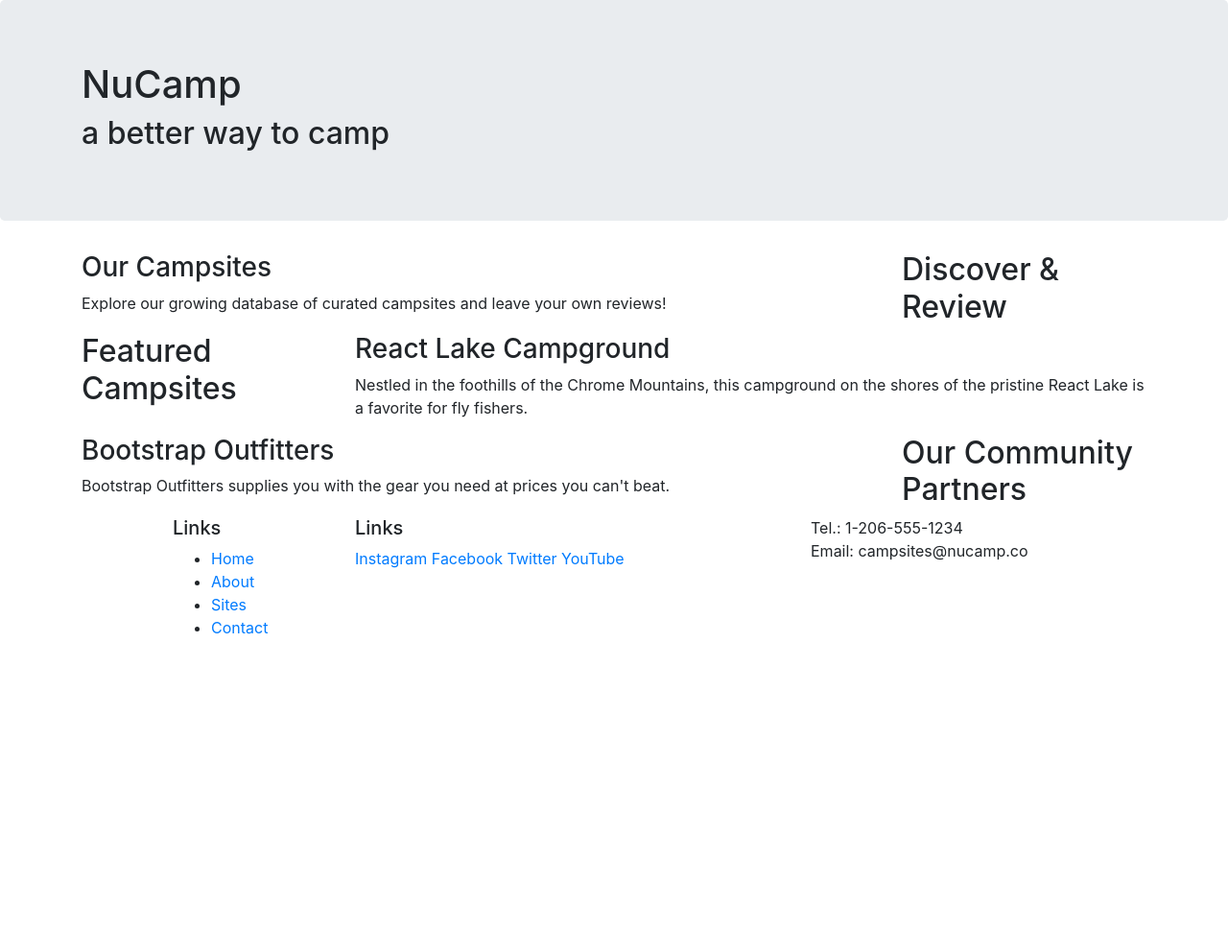
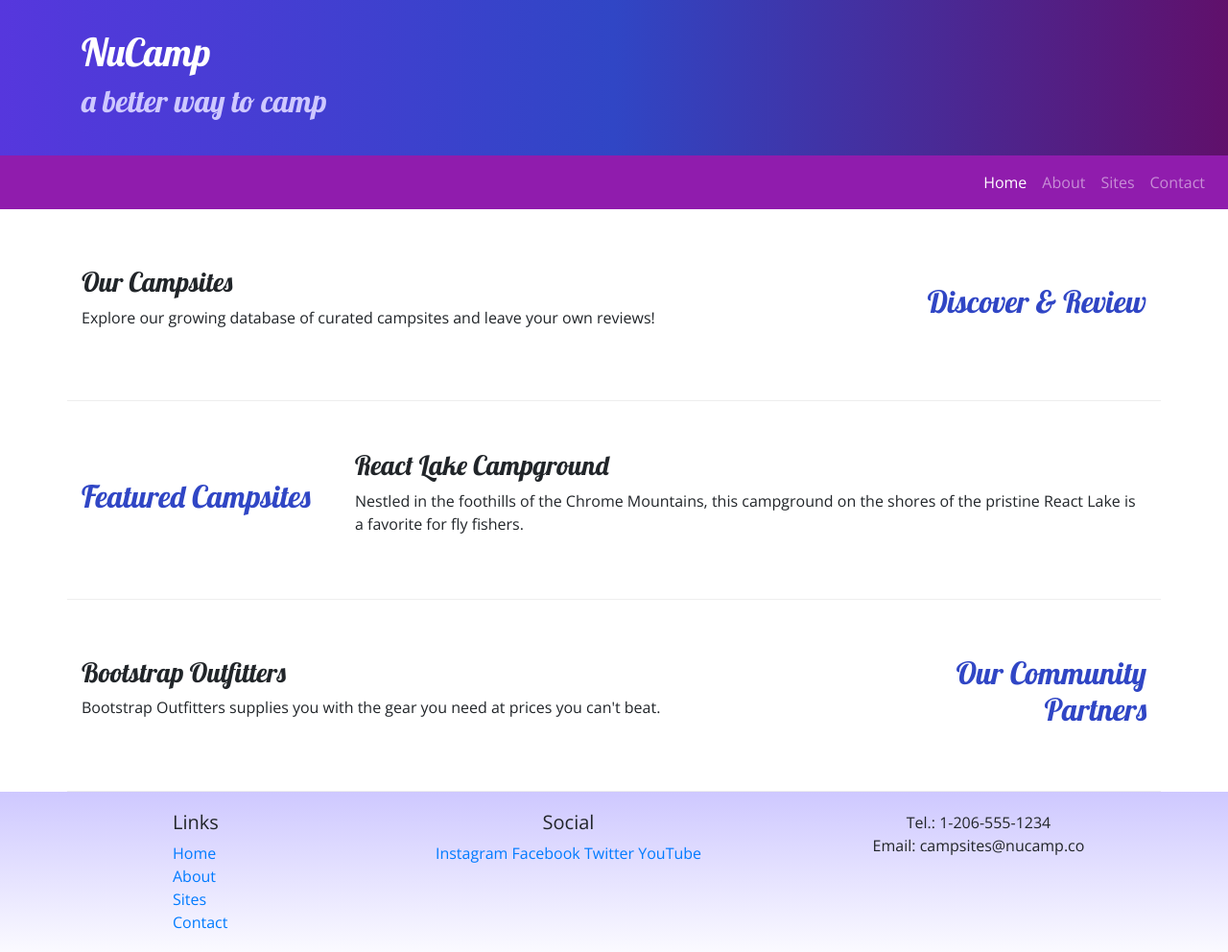
Before and after one commit to nshemesh/rise-tlv, a website: page index.html in a window 1280 px wide. Shown: the whole page at 96% size. Before the commit the page ends 800 px from the top, so only its background shows below. Drawn offline with nearby package versions, Linux system fonts and the light colour scheme.

Commit message:
Navbar and Breadcrumbs

```diff
--- /dev/null
+++ b/css/styles.css
@@ -0,0 +1,36 @@
+body {
+    font-family: "Open Sans", sans-serif;
+}
+
+h1, h2, h3 {
+    font-family: "Lobster", cursive;
+}
+
+h2 {
+    color: #3046C5;
+}
+
+header h2 {
+    color: #CEC8FF;
+}
+
+footer {
+    background-image: linear-gradient(#CEC8FF, white);
+    padding: 20px 0;
+}
+
+.jumbotron {
+    padding: 30px;
+    background-image: linear-gradient(to right, #5637DD, #3046C5, #60106B);
+    color: white;
+    margin: 0;
+}
+
+.row-content {
+    padding: 50px 0;
+    border-bottom: 1px ridge;
+    min-height: 200px;
+}
+
+.navbar {
+    background-color: #901CAD;
--- a/index.html
+++ b/index.html
@@ -9,12 +9,15 @@
         <!-- Bootstrap CSS -->
         <link rel="stylesheet" href="node_modules/bootstrap/dist/css/bootstrap.min.css" />
 
+        <!-- Additional CSS must be placed after Bootstrap CSS -->
+        <link rel="stylesheet" href="https://fonts.googleapis.com/css?family=Lobster|Open+Sans" />
+        <link rel="stylesheet" href="css/styles.css" />
         <title>NuCamp: A Better Way To Camp</title>
     </head>
 
 <body>
 
-    <header class="jumbotron">
+    <header class="jumbotron jumbotron-fluid">
         <div class="container">
             <div class="row">
                 <div class="col">
@@ -24,35 +27,50 @@
             </div>
         </div>
     </header>
+    <nav class="navbar navbar-expand-sm navbar-dark sticky-top">
+        <div class="container"></div>
+            <button class="navbar-toggler ml-auto" type="button" data-toggle="collapse" data-target="#nucampNavbar">
+            <span class="navbar-toggler-icon"></span>
+            </button>
+        <div class="collapse navbar-collapse" id="nucampNavbar">
+            <ul class="navbar-nav">
+                <li class="nav-item active"><a class="nav-link" href="#">Home</a></li>
+                <li class="nav-item"><a class="nav-link" href="aboutus.html">About</a></li>
+                <li class="nav-item"><a class="nav-link" href="#">Sites</a></li>
+                <li class="nav-item"><a class="nav-link" href="#">Contact</a></li>
+            </ul>
+        </div>
+    </nav>
+
 
     <div class="container">
-        <div class="row">
+        <div class="row row-content align-items-center">
             <div class="col-sm-4 order-sm-last col-md-3">
-                <h2>Discover & Review</h2>
+                <h2 class="text-sm-right">Discover & Review</h2>
             </div>
             <div class="col">
                 <h3>Our Campsites</h3>
-                <p>Explore our growing database of curated campsites and leave your own reviews!</p>
+                <p class = "d-none d-sm-block"> Explore our growing database of curated campsites and leave your own reviews!</p>
             </div>
         </div>
 
-        <div class="row">
+        <div class="row row-content align-items-center">
             <div class="col-sm-4 col-md-3">
                 <h2>Featured Campsites</h2>
             </div>
             <div class="col">
                 <h3>React Lake Campground</h3>
-        		<p>Nestled in the foothills of the Chrome Mountains, this campground on the shores of the pristine React Lake is a favorite for fly fishers.</p>
+        		<p class = "d-none d-sm-block"> Nestled in the foothills of the Chrome Mountains, this campground on the shores of the pristine React Lake is a favorite for fly fishers.</p>
    			</div>
         </div>
 
-        <div class="row">
+        <div class="row row-content align-items-center">
             <div class="col-sm-4 order-sm-last col-md-3">
-                <h2>Our Community Partners</h2>
+                <h2 class="text-sm-right">Our Community Partners</h2>
             </div>
             <div class="col">
                 <h3>Bootstrap Outfitters</h3>
-        		<p>Bootstrap Outfitters supplies you with the gear you need at prices you can't beat.</p>
+        		<p class = "d-none d-sm-block"> Bootstrap Outfitters supplies you with the gear you need at prices you can't beat.</p>
             </div>
         </div>
     </div>
@@ -62,22 +80,22 @@
             <div class="row">
                 <div class="col-4 col-sm-2 offset-1">
                     <h5>Links</h5>
-            		<ul>
+            		<ul class ="list-unstyled">
                         <li><a href="#">Home</a></li>
-                        <li><a href="#">About</a></li>
+                        <li><a href="/aboutus.html">About</a></li>
                         <li><a href="#">Sites</a></li>
                         <li><a href="#">Contact</a></li>
                     </ul>
                 </div>
-                <div class="col-6 col-sm-5">
-                	<h5>Links</h5>
+                <div class="col-6 col-sm-5 text-center">
+                	<h5>Social</h5>
                     <ul class="list-unstyled">
                     <a href="http://instagram.com/">Instagram</a>
                     <a href="http://facebook.com/">Facebook</a>
                     <a href="http://twitter.com/">Twitter</a>
                     <a href="http://youtube.com/">YouTube</a>
                 </div>
-                <div class="col-sm-4">
+                <div class="col-sm-4 text-center">
                     Tel.: 1-206-555-1234<br />
                     Email: campsites@nucamp.co
                 </div>
```
Also changed, not shown: aboutus.html (added, +110 -0 lines).
